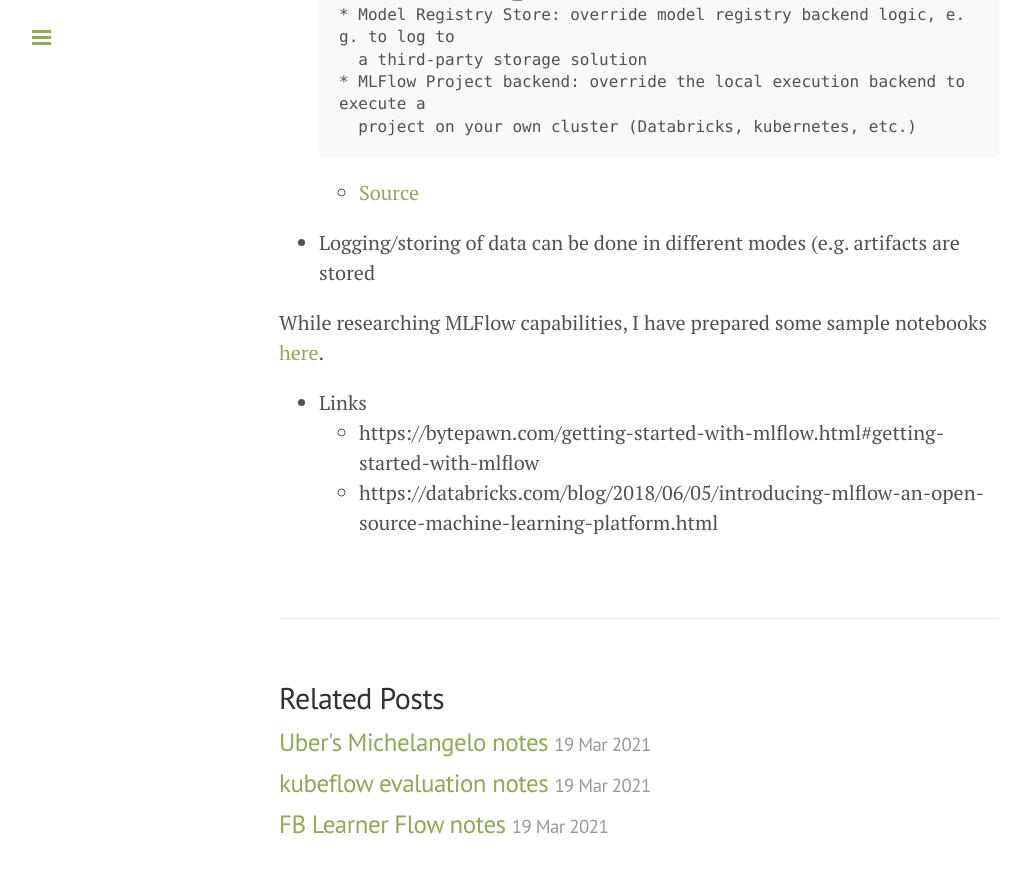
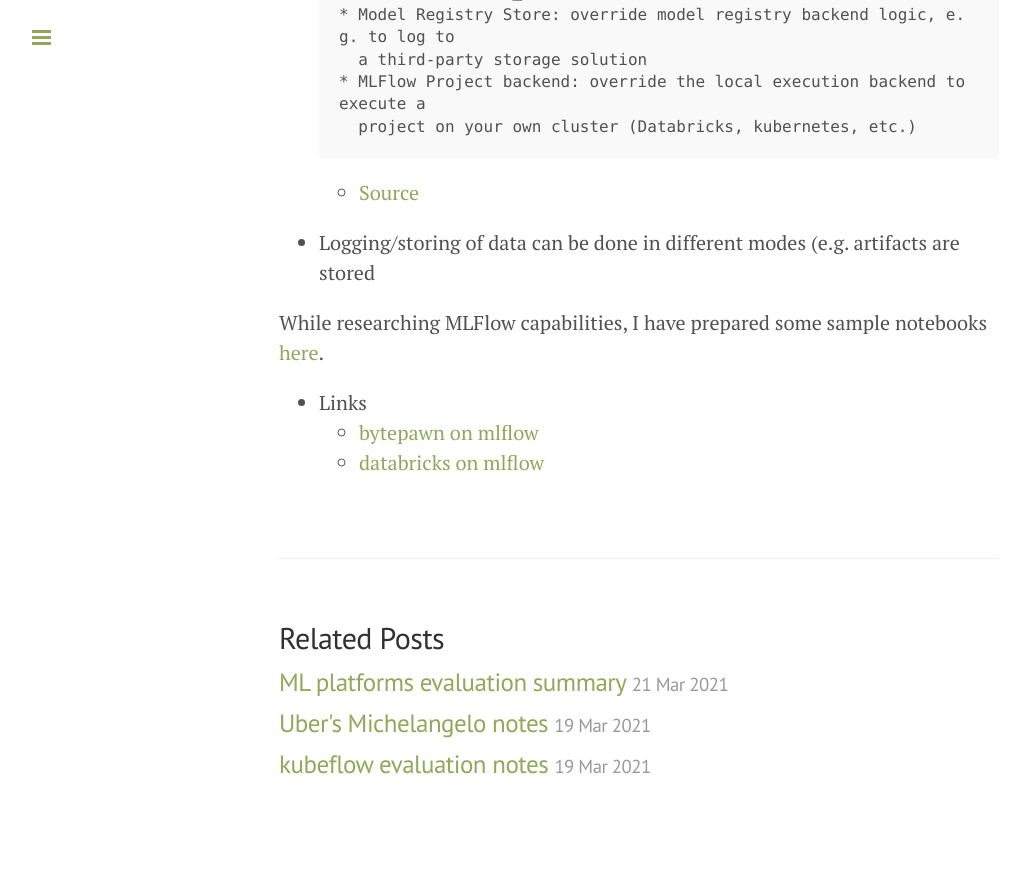
Before and after one commit to pkoperek/braindump, a Jekyll site: the page built from _posts/2021-03-20-mlflow.md, in a window 1280 px wide and 900 px high, scrolled down 2342 px. Shown: the top 873 px of the window, without its empty margins (1-1031 px from the left). Built offline with Jekyll 4.4.1, drawn with Linux system fonts in a browser that asks for light colours; after the commit the page ends 3182 px from its top, so only the background shows below that; part of the change alters nothing that is shown.

Commit message:
Summary post about ML platforms

```diff
--- a/_posts/2021-03-20-mlflow.md
+++ b/_posts/2021-03-20-mlflow.md
@@ -88,5 +88,5 @@ While researching MLFlow capabilities, I have prepared some sample notebooks
 [here](https://github.com/pkoperek/mlflow_evaluation).
 
 * Links
-  * https://bytepawn.com/getting-started-with-mlflow.html#getting-started-with-mlflow
-  * https://databricks.com/blog/2018/06/05/introducing-mlflow-an-open-source-machine-learning-platform.html
+  * [bytepawn on mlflow](https://bytepawn.com/getting-started-with-mlflow.html#getting-started-with-mlflow)
+  * [databricks on mlflow](https://databricks.com/blog/2018/06/05/introducing-mlflow-an-open-source-machine-learning-platform.html)
--- /dev/null
+++ b/_posts/2021-03-21-ml-platforms.md
@@ -0,0 +1,102 @@
+---
+layout: post
+title: ML platforms evaluation summary
+comments: true
+---
+
+Below are my general notes from the recent evaluation of various ML
+tools/platforms. At the end I try to summarize the features of an ideal platform (at least
+from my humble POV :)).
+
+### Which things I did like?
+
+* KFserving from kubeflow for serving
+  * uses knative + istio to provide a feature-full environment for
+    microservices, which in this case delivers ML model inference
+  * using those tools allows to use advanced techniques like canary deployments
+* Concept of a workflow from FB Learner: the complete pipeline stays the same
+  and people can just plug-in different features
+* MLFlow has a good idea on tracking the experiments on the sdk/framework level
+  (e.g. there are defaults for pytorch etc) and in general organizing research
+workflow
+* MLFlow has a really nice concept of a universal model format. On one side it
+  ensures that the right things get stored in Model Registry, on the other it
+is a nice, common definition which e.g. can be used for deployment/model
+serving.
+  * It this could be combined with KFserving, this would be a ML platform
+    superpower.
+
+### What did I learn?
+
+* Data infra (datalake/data warehouse) and elastic compute are a foundation for
+  an ML platform
+* Tight integration with the datalake/warehouse (FB Learner/Michelangelo) is a
+  very good idea.
+  * Enables using available data sources as features (so the datalake/warehouse
+    == feature store)
+* The pipelines/workflows should have data-quality checks built-in to allow for
+  quick catching of problems with data
+* Using DAGs and python as a workflow definition (FB Learner) seems to have the
+  best abstraction level, e.g. Airflow DAGs seem like a better abstraction than
+a series of interconnected container executions (although seem a bit limited in
+the sense that you need to follow specific rules when you integrate)
+* kubeflow, michelangelo, fblearner support automated hyperparameter search
+  functionality
+* Model evaluation reports should be centrally stored and be easy to query
+  (e.g. indexed with elasticsearch)
+* Model should have a report from training associated
+* Support for both online/offline training is a nice feature (although this
+  would be more a requirements based decision)
+* MLFlow seems to be a good step in making research reproducible, or in general
+  just more organized, it needs some improvements though to make it digestable
+for wider audience:
+  * configuration patterns should be easier (e.g. the environment - Jupyter
+    Notebooks, injects the default tracking configuration)
+  * some defaults on metrics to track
+  * artifact storage for the tracing server setup should be solved a bit better
+    (the client should only see the server and not the storage accounts in
+AWS/Azure)
+
+### What would be the features of an ideal ML platform
+
+* A solid foundation with a datalake/data warehouse with well organized
+  metadata
+  * DL/DWH become in general large feature stores - we do not have to have an
+    explicit feature store this way
+* Pipelines are written as Python code in something similar to Airflow
+* There is a range of ready to use ML pipelines (pre-processing piepeline +
+  model definition + training procedure + easy to change feature configuration)
+* Provides easily accessible Jupyter notebooks which have good integration
+  with:
+  * Scalable Spark clusters
+  * Metadata store from datalake/DWH
+  * Default MLFlow setup for remote tracing and artifact and model storage out
+    of the box
+* The underlying infrastructure is an autoscalable, multitenant Spark cluster
+  * This can be achieved with Spark-on-Kubernetes, where k8s effectively
+    becomes the queue manager for Spark jobs.
+* Universal model format, which can be used by KFserving to expose the model
+  through an API or by an automated pipeline to produce batch predictions.
+* Support for online and batch training
+* Support for automated hyperparameter tuning
+* Data Quality checks built into the ML pipelines (something similar to
+  `great_expectations`)
+* MLFlow Model Registry integrated and extended with easy browsing and
+  searching functionality, integrated also with KFserving and batch prediction
+calculation pipelines.
+
+This would enable the following:
+* A Data Scientist can easily iterate over his model with use of ML Flow, his
+  work is nicely tracked and models are ready to deploy in Model Registry.
+MLFlow integration is done without any additions from his side.
+* ML Engineer can easily deploy those models to production with KFserving or
+  batch pipelines.
+* If model needs to be periodically retrained, an Airflow DAG can be written to
+  create a pipeline
+* Both Data Scientist and ML Engineer have full access to all DWH/DL data, so
+  their models/pipelines can  be easily adjusted if new data begins to be
+captured.
+* Quality is ensured on every stage with great_expectations (and its extension
+  to cover e.g. accuracy of the production models).
+* All information about past workflows and models can be easily searched
+  through.
```
